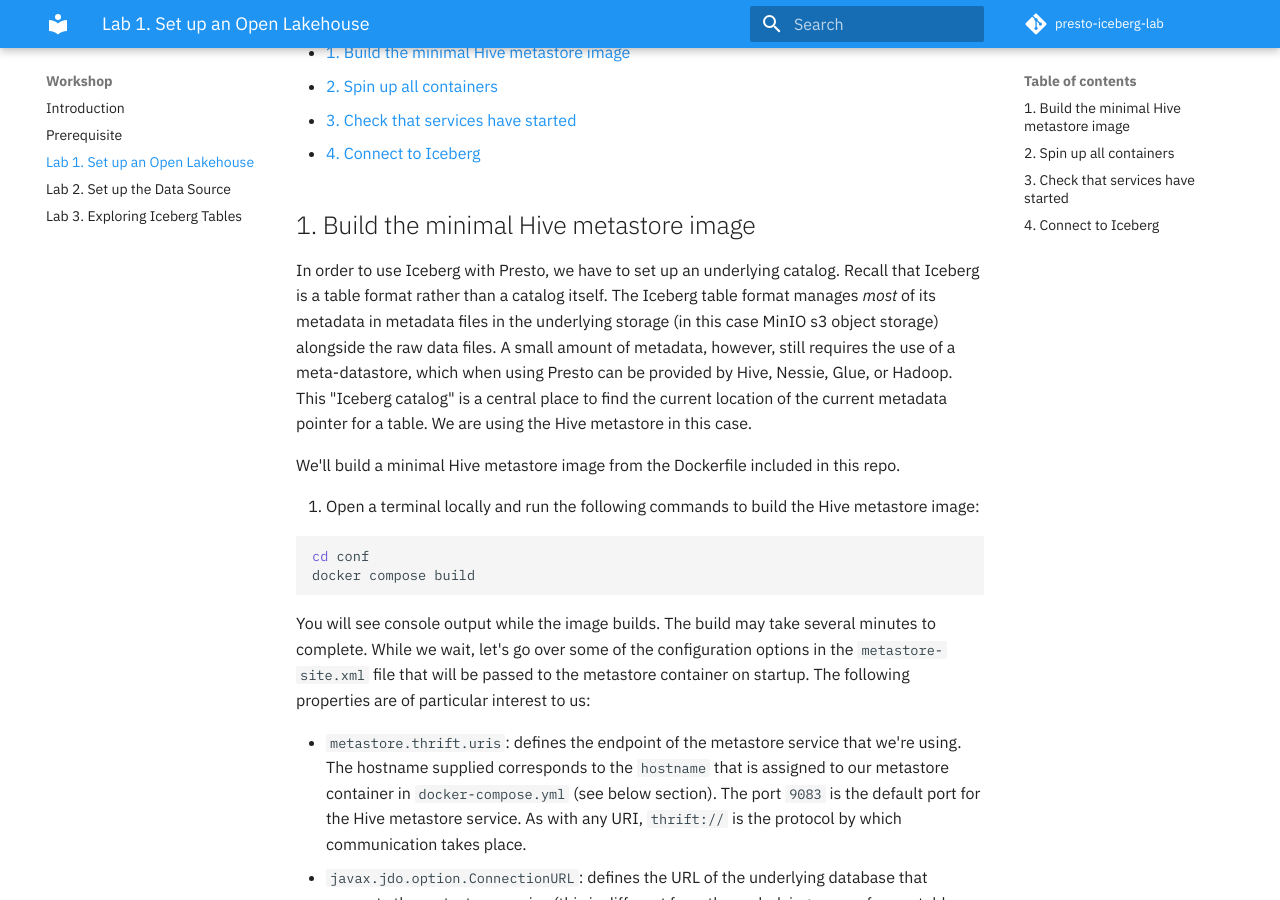
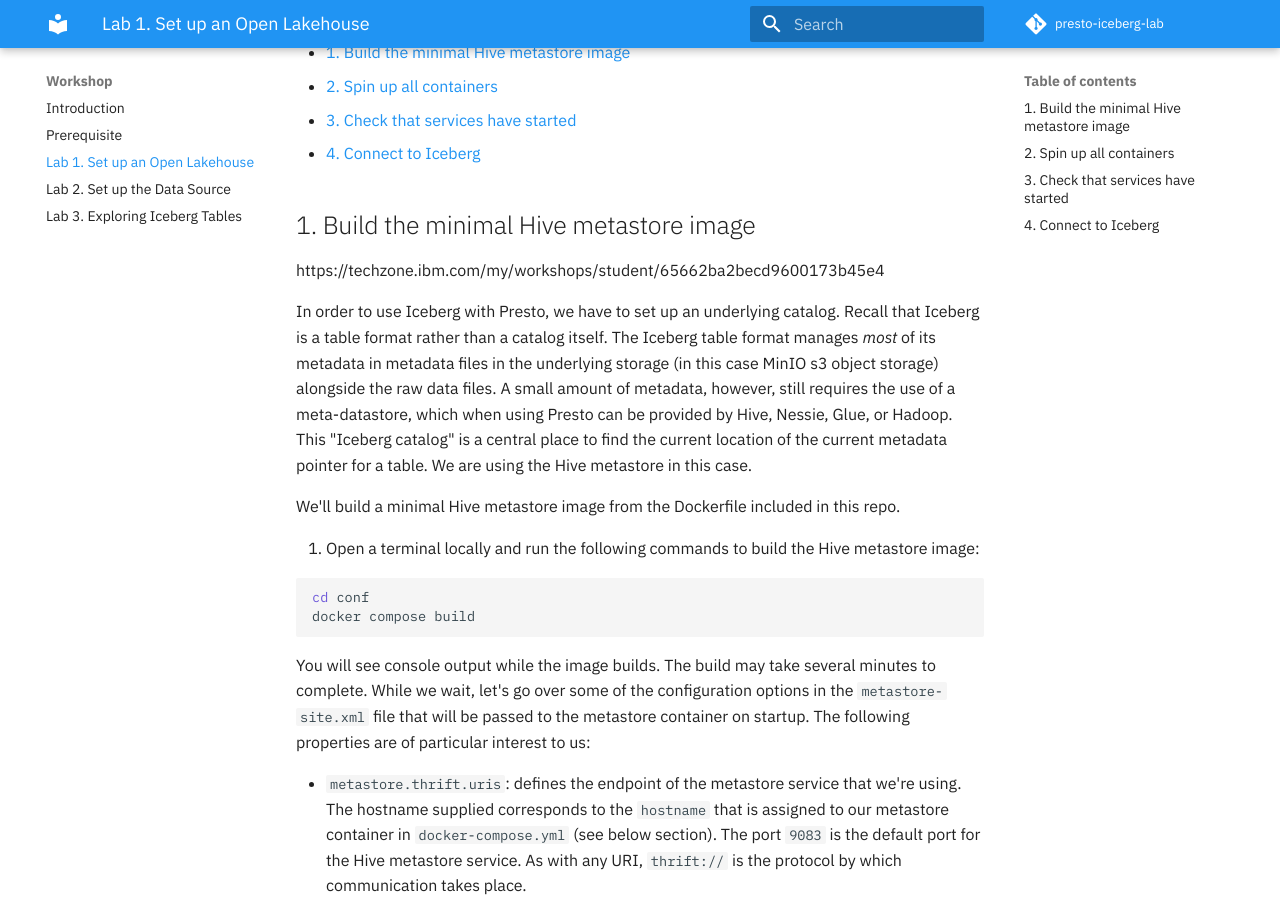
Before and after one commit to IBM/presto-iceberg-lab, an MkDocs documentation site: the page built from docs/lab-1/README.md, in a window 1280 px wide and 900 px high, scrolled down 464 px. Built offline with MkDocs 1.6.1 and Material for MkDocs 9.7.7, drawn with Linux system fonts in a browser that asks for light colours; comment, search, counter and statistics services are not loaded; some of the changed lines change nothing that is shown.

Commit message:
Add link

```diff
--- a/docs/lab-1/README.md
+++ b/docs/lab-1/README.md
@@ -15,6 +15,8 @@
   - [4. Connect to Iceberg](#4-connect-to-iceberg)
 
 ## 1. Build the minimal Hive metastore image
+
+https://techzone.ibm.com/my/workshops/student/65662ba2becd9600173b45e4
 
 In order to use Iceberg with Presto, we have to set up an underlying catalog. Recall that Iceberg is a table format rather than a catalog itself. The Iceberg table format manages *most* of its metadata in metadata files in the underlying storage (in this case MinIO s3 object storage) alongside the raw data files. A small amount of metadata, however, still requires the use of a meta-datastore, which when using Presto can be provided by Hive, Nessie, Glue, or Hadoop. This "Iceberg catalog" is a central place to find the current location of the current metadata pointer for a table. We are using the Hive metastore in this case.
 
```
